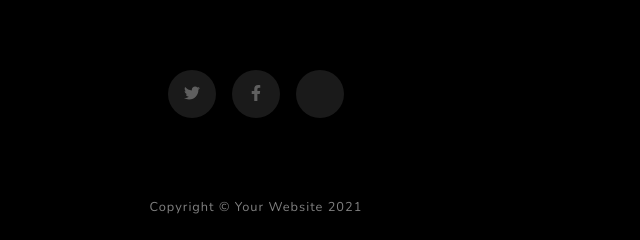
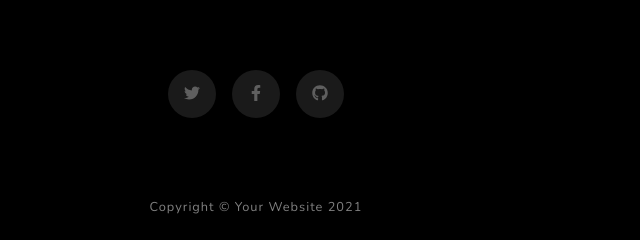
Before and after one commit to richdait/richdait.github.io, a website: page index.html in a window 1280 px wide. Shown: the part 3942-4182 px from the top of the page, 384-1024 px from the left. Drawn offline with nearby package versions, Linux system fonts and the light colour scheme.

Commit message:
Update index.html

```diff
--- a/index.html
+++ b/index.html
@@ -161,7 +161,7 @@
                 <div class="social d-flex justify-content-center">
                     <a class="mx-2" href="https://twitter.com/EaterSeattle"><i class="fab fa-twitter"></i></a>
                     <a class="mx-2" href="https://www.facebook.com/SeattleRestaurantWeek/"><i class="fab fa-facebook-f"></i></a>
-                    <a class="mx-2" href="https://github.com/richdait/richdait.github.io"></i></a>
+                    <a class="mx-2" href="https://github.com/richdait/richdait.github.io"><i class="fab fa-github"></i></a>
                 </div>
             </div>
         </section>
```
